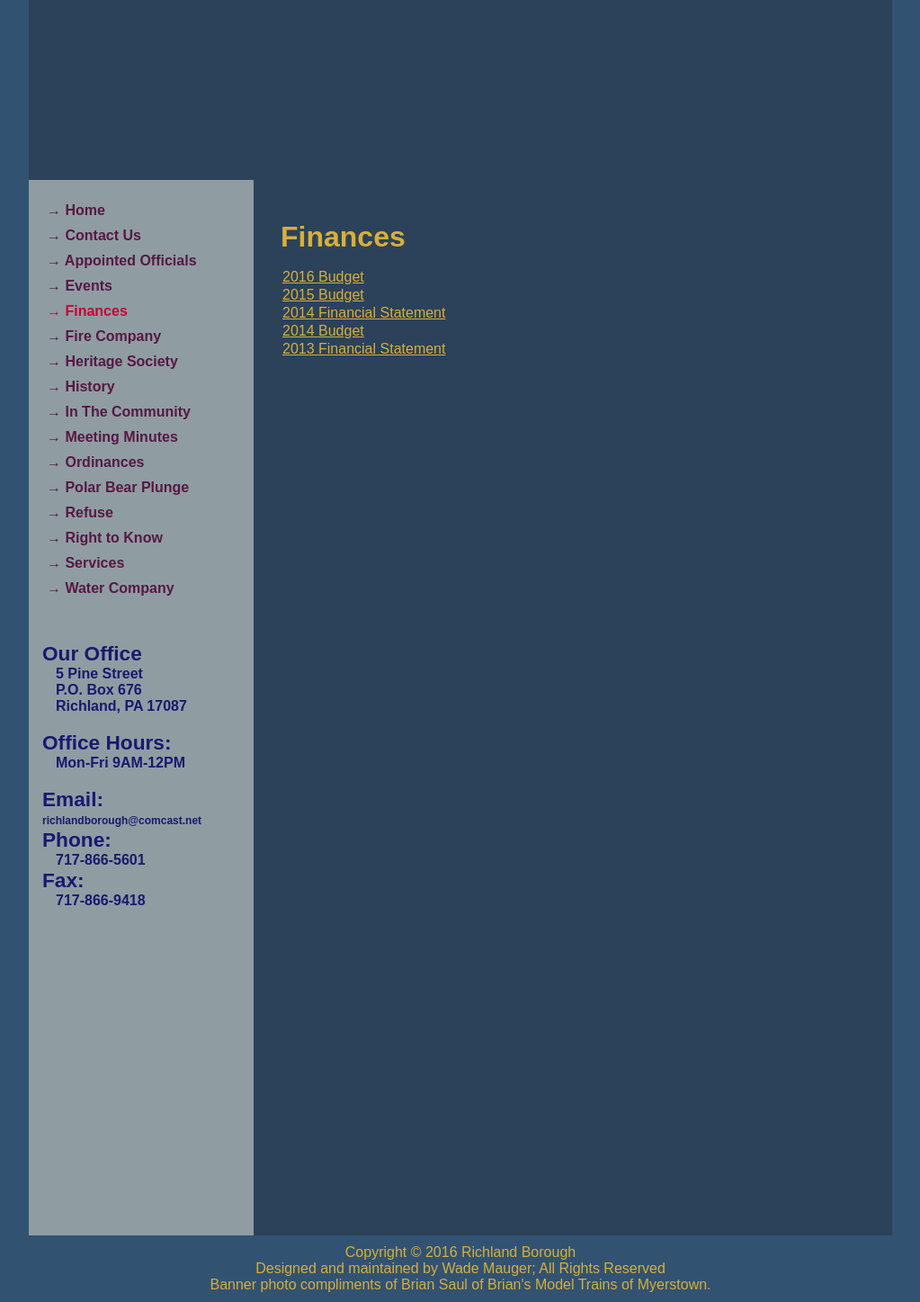
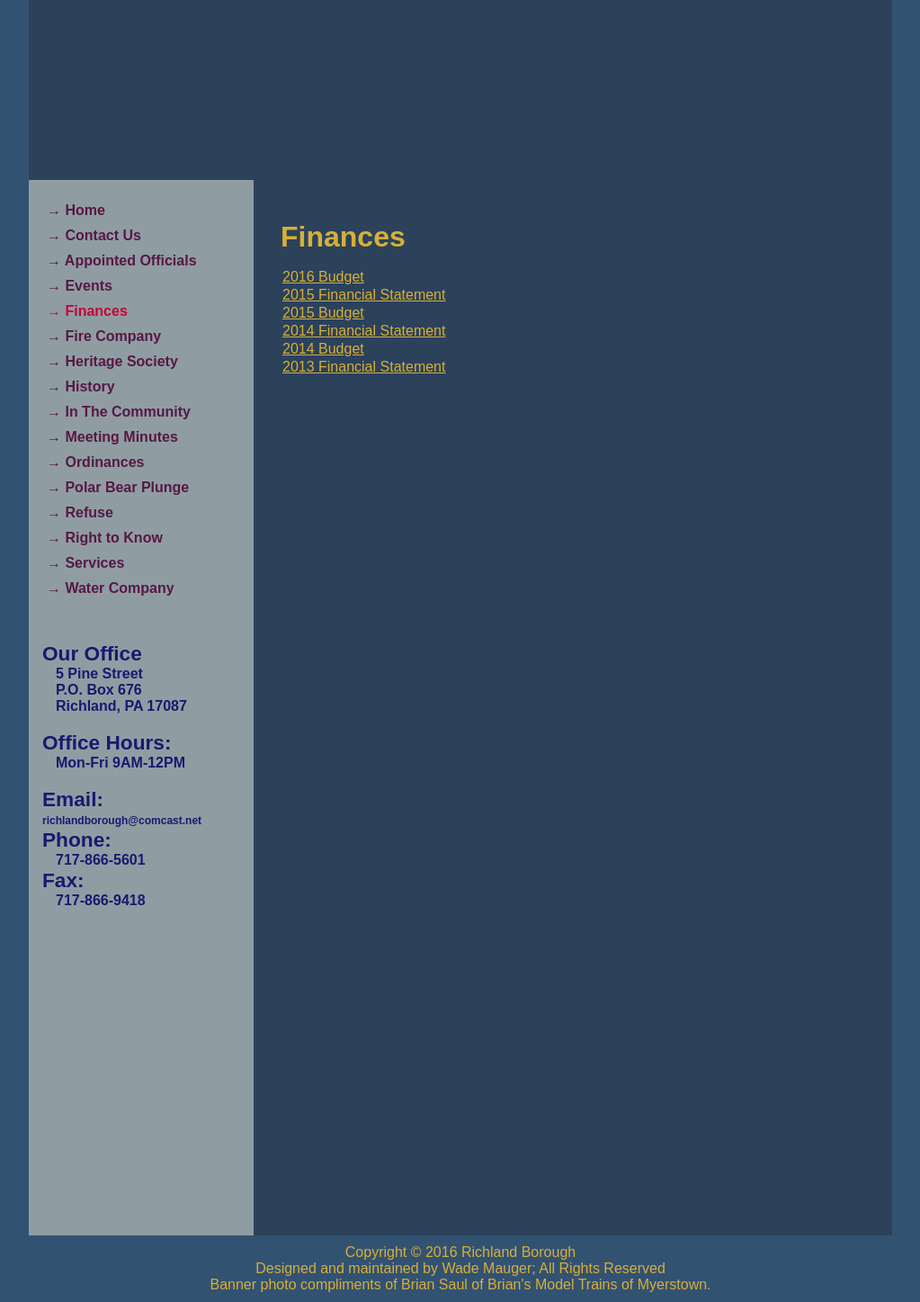
Before and after one commit to wademauger/Richland-Jekyll, a Jekyll site: the page built from finances.md, in a window 1280 px wide. Shown: the whole page at 90% size, without its empty margins (128-1151 px from the left). Built offline with Jekyll 4.4.1, drawn with Linux system fonts in a browser that asks for light colours; a script that is not in the unit is left out.

Commit message:
Add 2015 financial statement, fix 2014 budget link

```diff
--- a/finances.md
+++ b/finances.md
@@ -9,7 +9,8 @@ permalink: finances.html
 # Finances
 
 | [2016 Budget](./files/Budget_2016.pdf) |
+| [2015 Financial Statement](./files/Financial_Statement_2015.pdf) |
 | [2015 Budget](./files/Budget_2015.pdf) |
 | [2014 Financial Statement](./files/Financial_Statement_2014.pdf) |
-| [2014 Budget](./files/Financial_Statement_2014.pdf) |
+| [2014 Budget](./files/Bugdget_2014.pdf) |
 | [2013 Financial Statement](./files/Financial_Statement_2013.pdf) |
```
Also changed, not shown: 1 other file.
